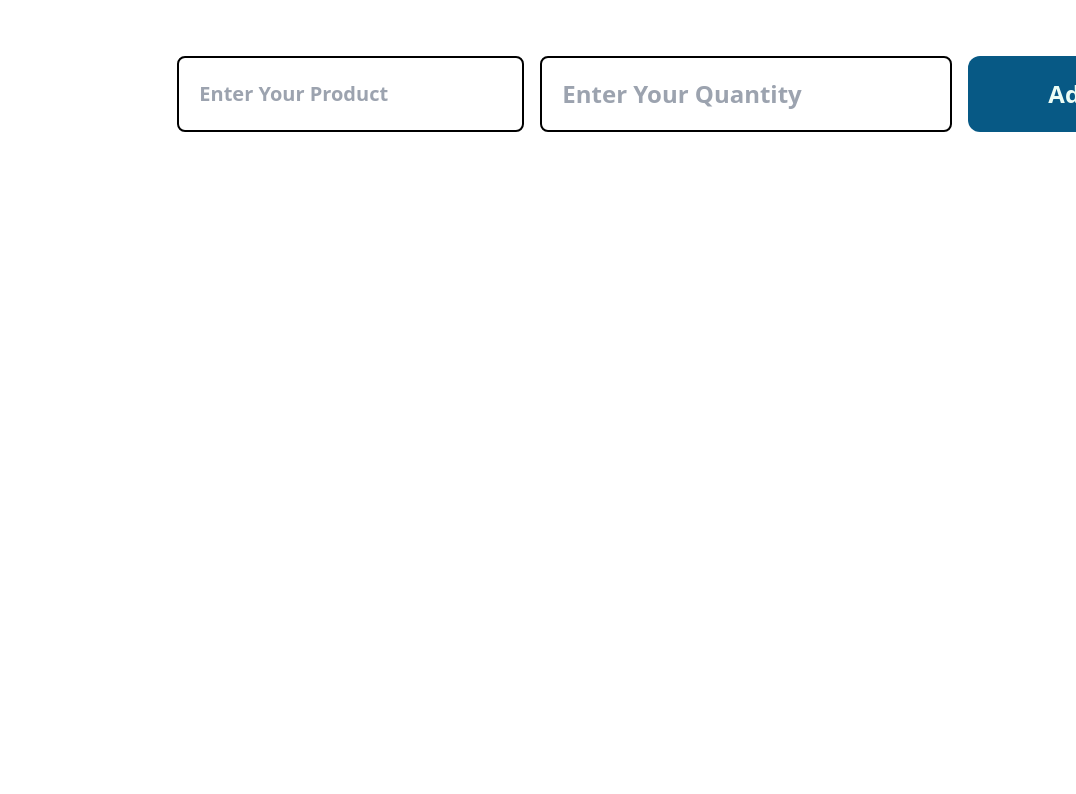
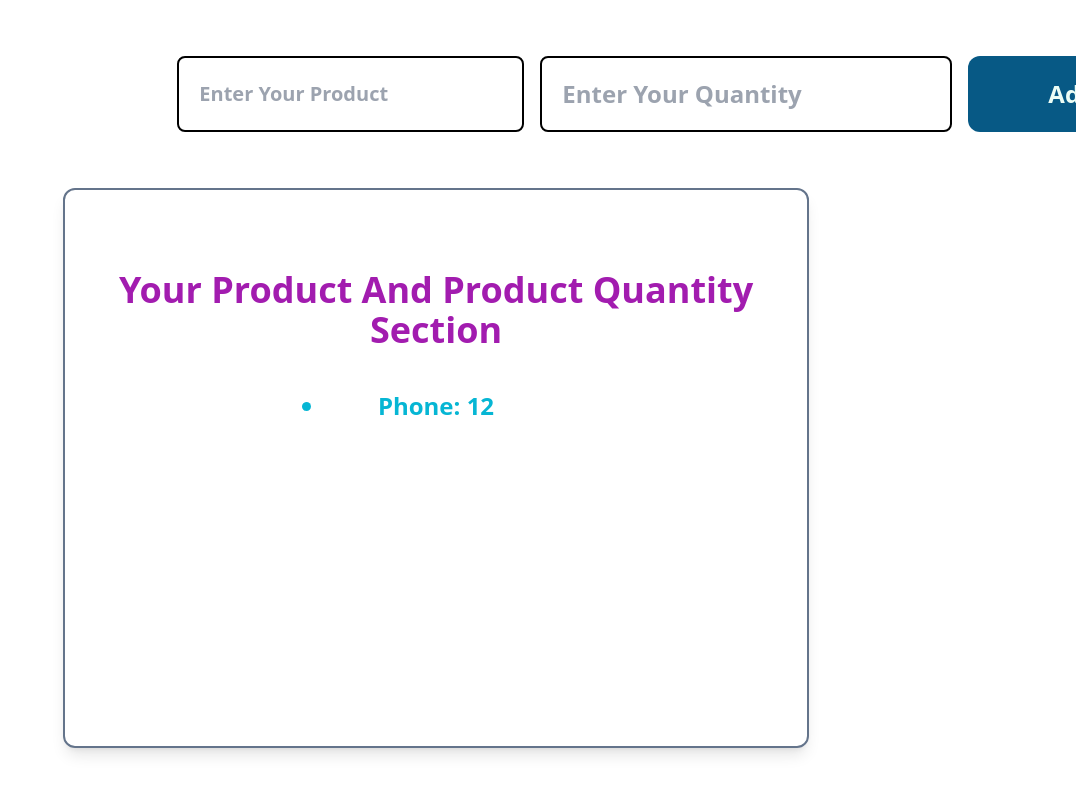
Before and after one commit to Jubayerhusain/product-with-localStorage, a plain HTML site: page index.html in a window 1280 px wide. Shown: the top 794 px of the page, without its empty margins (204-1280 px from the left). Drawn offline with nearby package versions, Linux system fonts and the light colour scheme.

Commit message:
html code setup done

```diff
--- a/index.html
+++ b/index.html
@@ -28,7 +28,18 @@
     </div>
     <!-- input section close  -->
     <!-- container section start  -->
-
+        <div>
+            <div class="border-2 shadow-lg border-slate-500 h-[560px] w-7/12 mx-auto rounded-xl p-10">
+                <h1 class="text-center text-4xl text-fuchsia-700 font-bold my-10">Your Product And Product Quantity Section </h1>
+                <!-- product containe section start  -->
+                <div class="">
+                    <ul id="product-container" class="text-2xl text-cyan-500 font-semibold list-disc mx-auto w-4/12 text-center">
+                        <li>Phone: 12</li>
+                    </ul>
+                </div>
+                <!-- product containe section close  -->
+            </div>
+        </div>
     <!-- container section close -->
     <script src="./script/app.js"></script>
   </body>
--- a/script/app.js
+++ b/script/app.js
@@ -0,0 +1 @@
+console.log('Your js fine doen to added')
```
